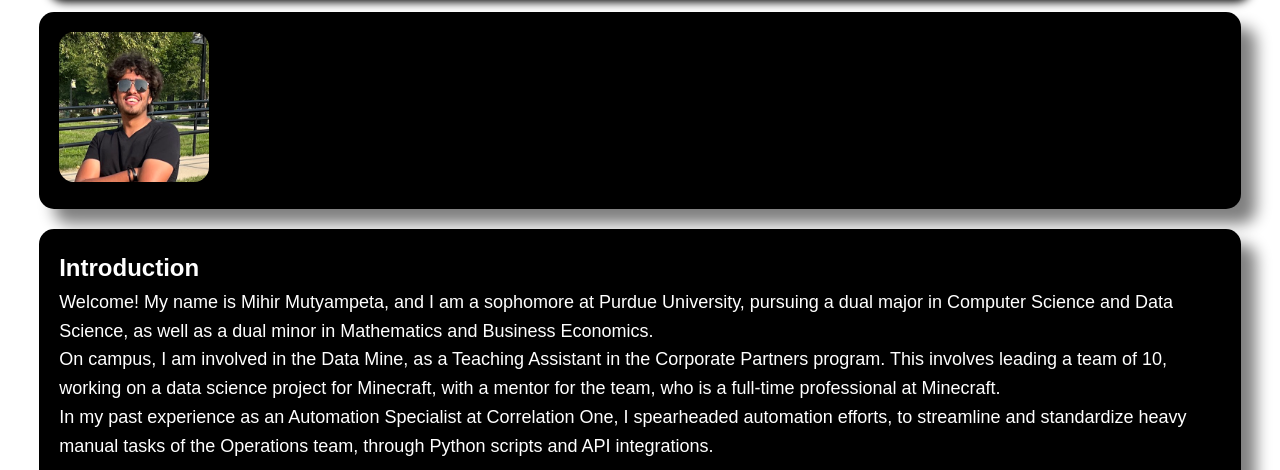
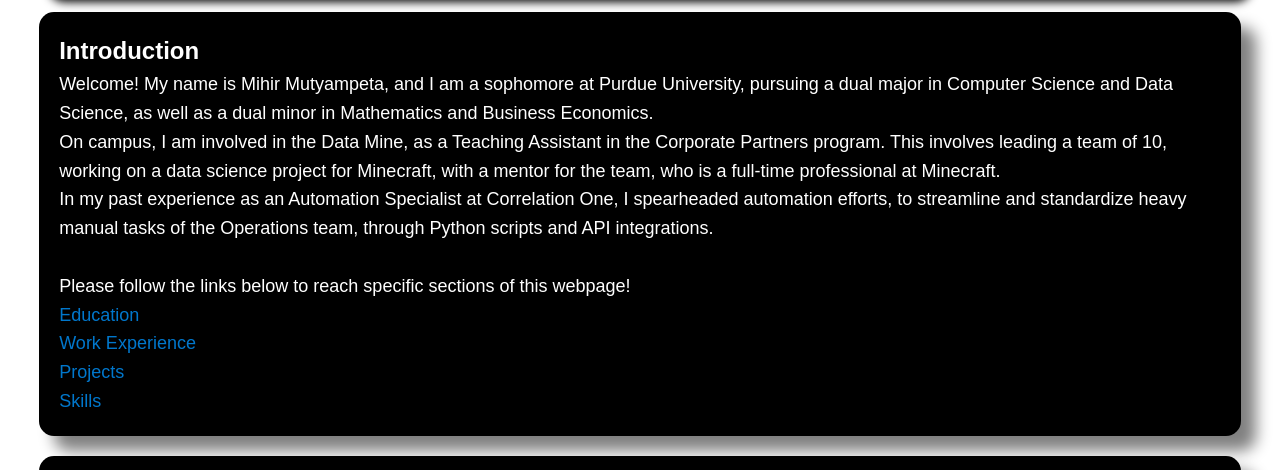
Before and after one commit to mmutyampeta/mmutyampeta.github.io, a plain HTML site: page index.html in a window 1280 px wide. Shown: the part 330-800 px from the top of the page. Drawn offline with Linux system fonts and the light colour scheme.

Commit message:
Update index.html
removed the photo section

```diff
--- a/index.html
+++ b/index.html
@@ -22,9 +22,6 @@
         </p>
         <!-- Add the image here -->
     </header>
-    <section id = "photo">
-        <img src="photo.png" alt="Mihir's Photo" width="150" height="150">
-    </section>
     <section id="introduction">
         <h2>Introduction</h2>
         <p>Welcome! My name is Mihir Mutyampeta, and I am a sophomore at Purdue University, pursuing a dual major in
```
